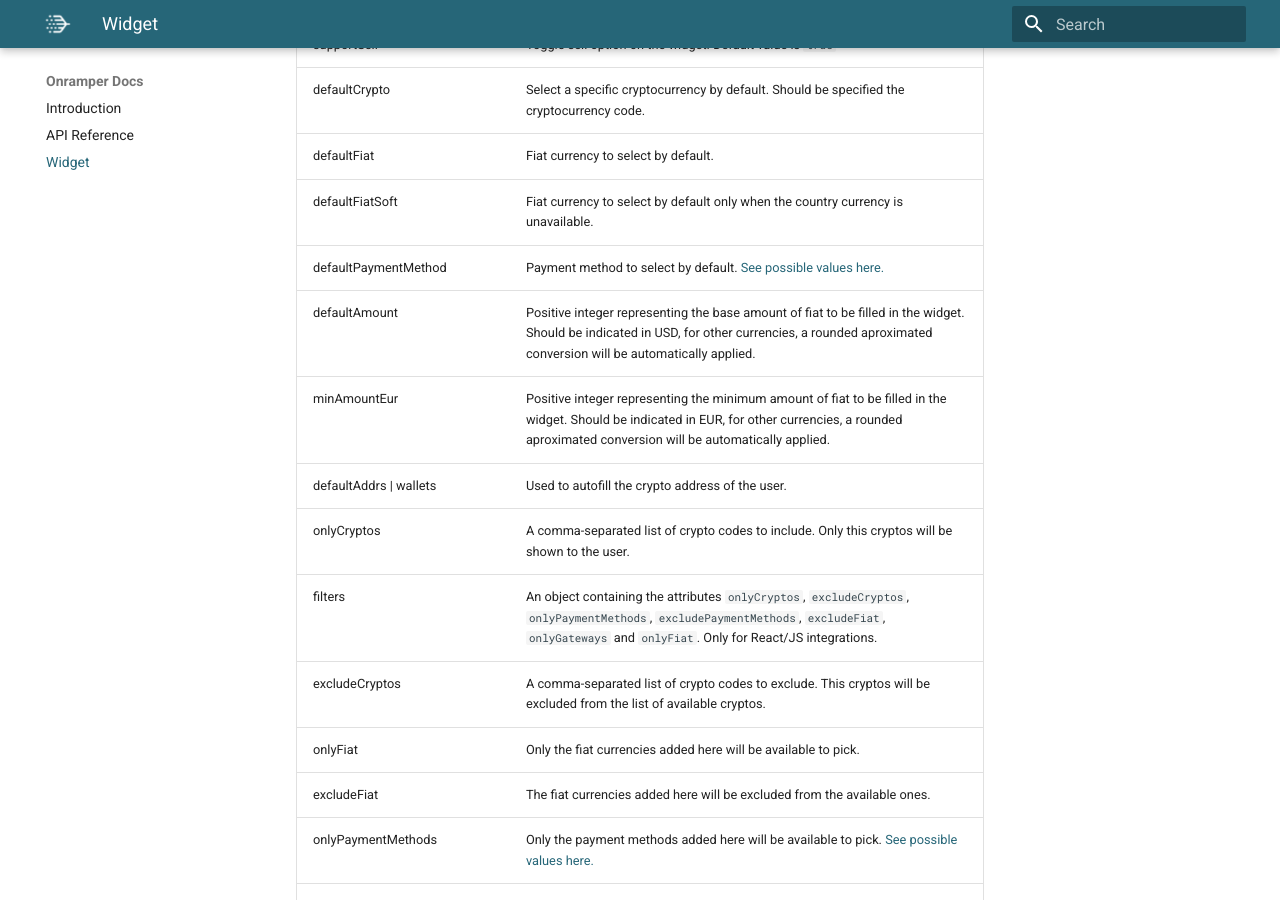
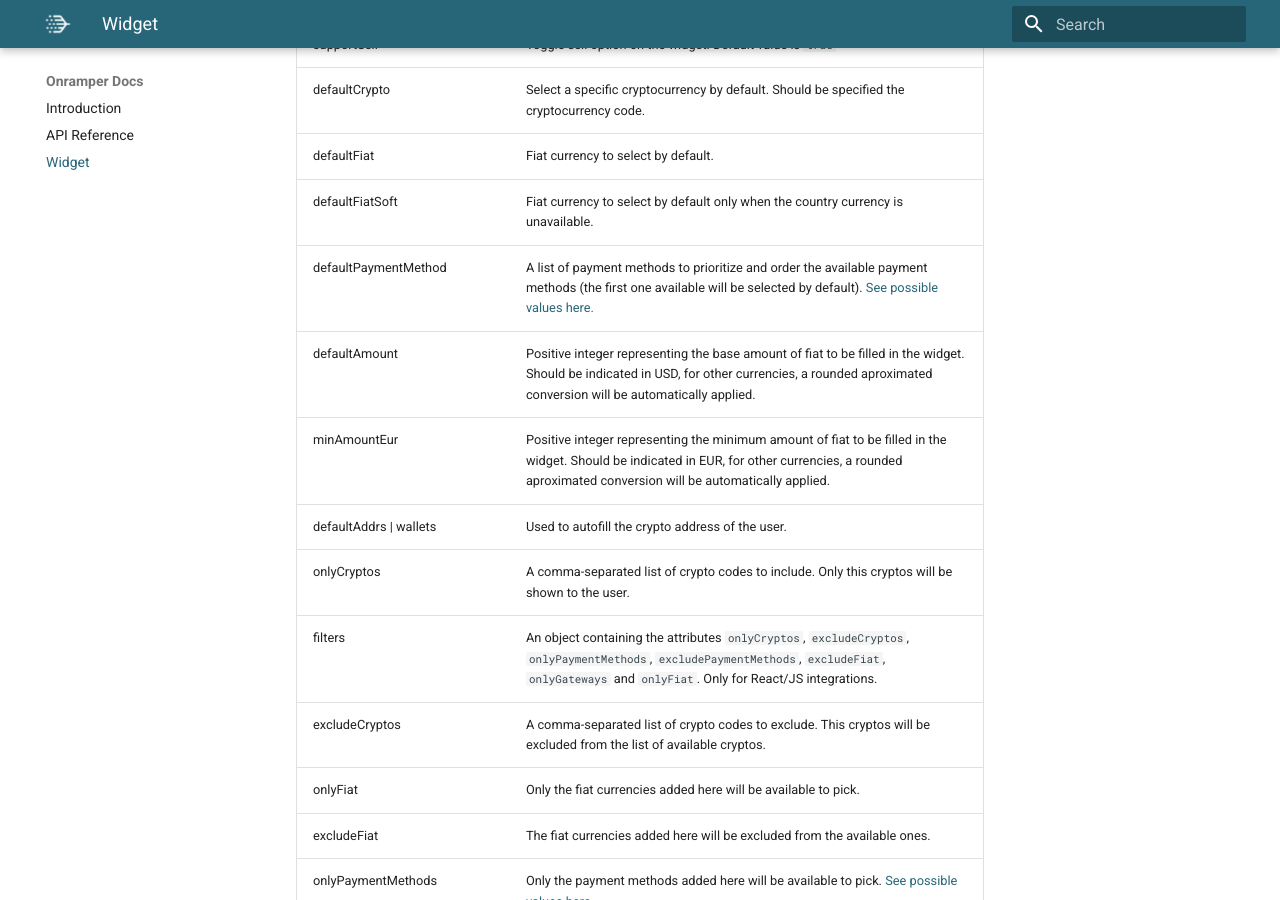
Before and after one commit to onramper/docs, an MkDocs documentation site: the page built from docs/widget.md, in a window 1280 px wide and 900 px high, scrolled down 10826 px. Built offline with MkDocs 1.6.1 and Material for MkDocs 9.7.7, drawn with Linux system fonts in a browser that asks for light colours.

Commit message:
updated docs for defaultPaymentMethod

```diff
--- a/docs/widget.md
+++ b/docs/widget.md
@@ -326,7 +326,7 @@ You can pass the following arguments to customize the widget. In React/JS integr
 | defaultCrypto               | Select a specific cryptocurrency by default. Should be specified the cryptocurrency code.                                                                                                              |
 | defaultFiat                 | Fiat currency to select by default.                                                                                                                                                                    |
 | defaultFiatSoft             | Fiat currency to select by default only when the country currency is unavailable.                                                                                                                      |
-| defaultPaymentMethod        | Payment method to select by default. [See possible values here.](#payment-method-ids)                                                                                                                  |
+| defaultPaymentMethod        | A list of payment methods to prioritize and order the available payment methods (the first one available will be selected by default). [See possible values here.](#payment-method-ids)                                                                                                                  |
 | defaultAmount               | Positive integer representing the base amount of fiat to be filled in the widget. Should be indicated in USD, for other currencies, a rounded aproximated conversion will be automatically applied.    |
 | minAmountEur                | Positive integer representing the minimum amount of fiat to be filled in the widget. Should be indicated in EUR, for other currencies, a rounded aproximated conversion will be automatically applied. |
 | defaultAddrs \| wallets     | Used to autofill the crypto address of the user.                                                                                                                                                       |
```
